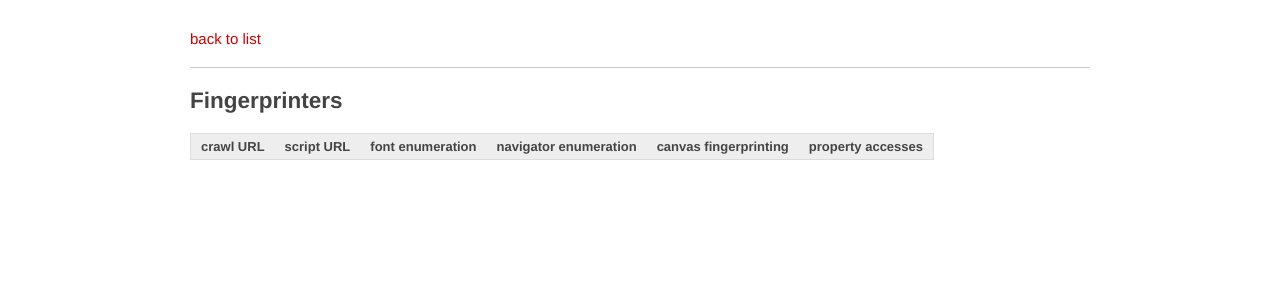
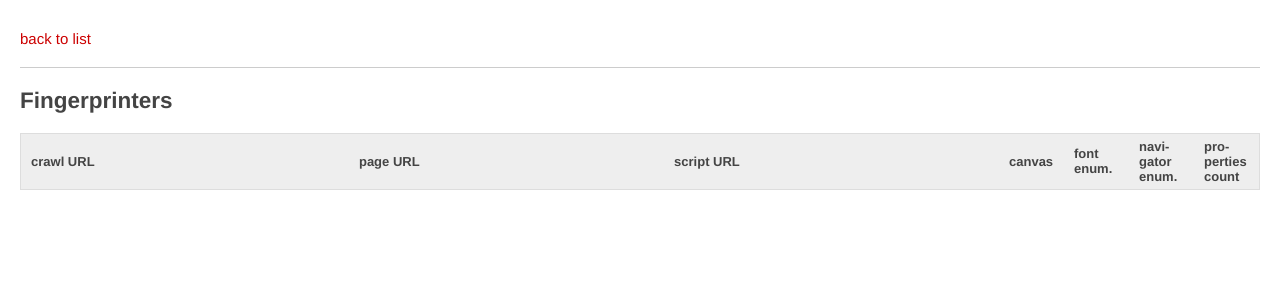
Before and after one commit to ghostwords/chameleon-crawler, a Flask app: template viewer/templates/results.html in a window 1280 px wide. Shown: the top 300 px of the page. Run offline with Flask 2, Linux system fonts and the light colour scheme; the template is opened without the code that fills it, so the values that code supplies are empty.

Commit message:
Add property counts to fingerprinter report.

```diff
--- a/viewer/static/index.css
+++ b/viewer/static/index.css
@@ -10,8 +10,7 @@ a:hover {
 body {
 	color: #444;
 	font: normal 15px 'Helvetica Neue', 'Helvetica', sans-serif;
-	margin: 30px auto;
-	width: 900px;
+	margin: 30px 20px;
 }
 
 h1 {
@@ -28,6 +27,7 @@ hr {
 table {
 	border: 1px solid #ddd;
 	border-collapse: collapse;
+	width: 100%;
 }
 
 tbody tr:nth-child(odd) {
@@ -41,9 +41,13 @@ th {
 }
 
 td {
-	white-space: nowrap;
 	padding: 5px 10px;
 	overflow: hidden;
 	text-overflow: ellipsis;
-	max-width: 250px;
+	white-space: nowrap;
+	max-width: 300px;
 }
+
+.center {
+	text-align: center;
+}
--- a/viewer/templates/_fingerprinters.html
+++ b/viewer/templates/_fingerprinters.html
@@ -2,20 +2,24 @@
 <table>
 	<tr>
 		<th>crawl URL</th>
+		<th>page URL</th>
 		<th>script URL</th>
-		<th>font enumeration</th>
-		<th>navigator enumeration</th>
-		<th>canvas fingerprinting</th>
-		<th>property accesses</th>
+		<th width=45>can&shy;vas</th>
+		<th width=45>font enum.</th>
+		<th width=45>navi&shy;gator enum.</th>
+		<th width=45>pro&shy;per&shy;ties count</th>
 	</tr>
 	{% for fp in fingerprinters %}
 		<tr>
 			<td title="{{ fp.crawl_url }}">{{ fp.crawl_url }}</td>
-			<td title="{{ fp.script_url }}">{{ fp.script_domain }}</td>
-			<td title="font enumeration">{{ "●" if fp.font_enum }}</td>
-			<td title="navigator enumeration">{{ "●" if fp.navigator_enum }}</td>
-			<td title="canvas fingerprinting">{{ "●" if fp.canvas }}</td>
-			<td>{{ fp.property_accesses }}</td>
+			<td title="{{ fp.page_url }}">{{ fp.page_url if fp.page_url != fp.crawl_url else '-' }}</td>
+			<td title="{{ fp.script_url }}">
+				{{ fp.script_url|replace(fp.script_domain, '<b>'|safe + fp.script_domain + '</b>'|safe, 1) }}
+			</td>
+			<td title="canvas fingerprinting" class="center">{{ "●" if fp.canvas }}</td>
+			<td title="font enumeration" class="center">{{ "●" if fp.font_enum }}</td>
+			<td title="navigator enumeration" class="center">{{ "●" if fp.navigator_enum }}</td>
+			<td>{{ fp.num_properties if fp.num_properties > 0 }}</td>
 		</tr>
 	{% endfor %}
 </table>
```
Also changed, not shown: viewer/app.py (+21 -19 lines).
